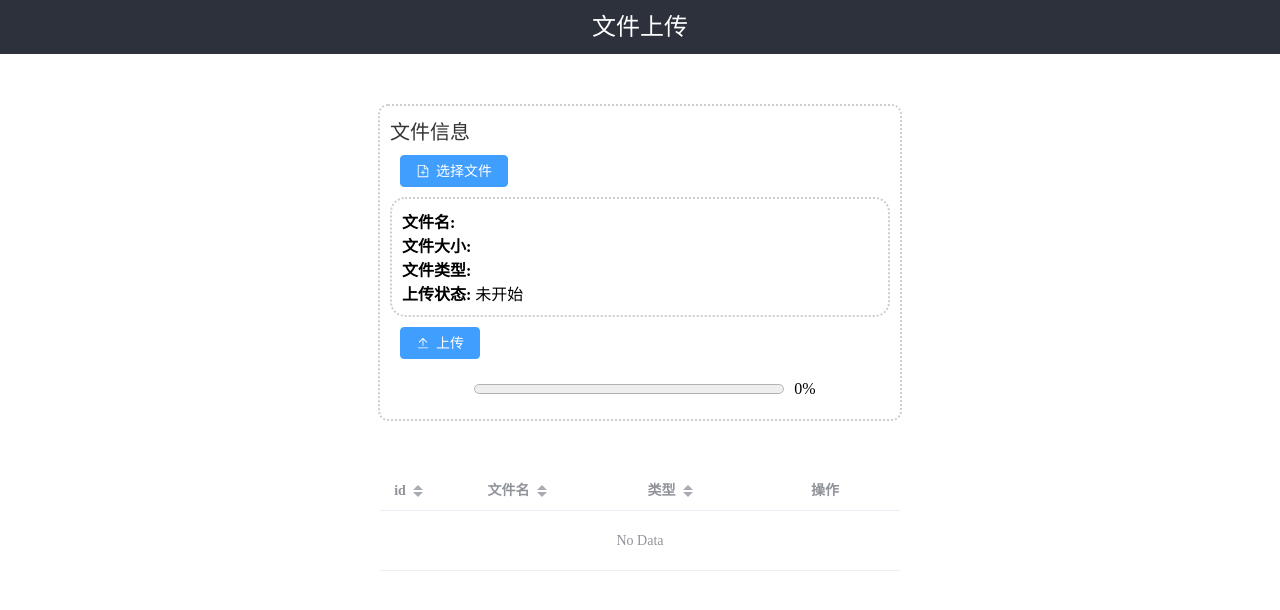
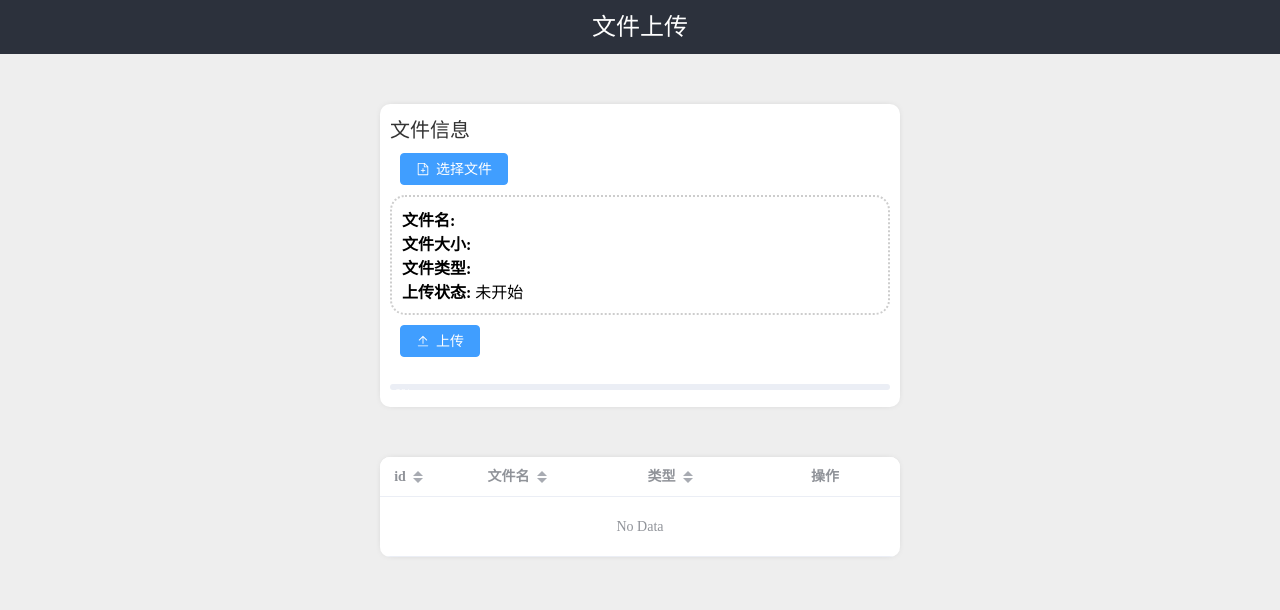
Before and after one commit to WenisOK/VueFileUploader, a Vue app in the folder client/: page / in a window 1280 px wide. Shown: the top 610 px of the page. Built offline with nearby package versions, Linux system fonts and the light colour scheme; no server answers.

Commit message:
更新UI

```diff
--- a/client/src/components/Options.vue
+++ b/client/src/components/Options.vue
@@ -34,7 +34,6 @@ const deleteFile = () => {
     },
   }).then((res) => {
     if (res.data.status) {
-      alert("删除成功！");
       emit("getFileList");
     }
   });
--- a/client/src/components/Upload.vue
+++ b/client/src/components/Upload.vue
@@ -3,7 +3,7 @@
     <div class="topBar">
       <div>文件上传</div>
     </div>
-    <div class="container">
+    <div class="FileUpload">
       <div class="fileTitle">文件信息</div>
       <input type="file" multiple ref="refInput" style="display: none" />
       <el-button
@@ -29,99 +29,99 @@
       </el-button>
       <br />
       <div class="progressDiv">
-        <progress id="progress" ref="refProgress" value="0"></progress>
-        {{ fileInfo.progress }}%
+        <el-progress
+          id="progress"
+          :text-inside="true"
+          :status="fileInfo.progressStatus"
+          :percentage="fileInfo.progressPercentage"
+        ></el-progress>
       </div>
     </div>
   </div>
 </template>
 <script setup>
-import { ref, onMounted } from "vue";
+import { ref, onMounted, reactive } from "vue";
 import { DocumentAdd, Upload } from "@element-plus/icons-vue";
 import typeList from "../type";
+import axios from "axios";
 
-const fileInfo = ref({
+const fileInfo = reactive({
   name: "",
   viewSize: "",
   size: null,
   viewType: "",
   type: null,
   status: "未开始",
-  progress: 0,
   lastModified: null,
+  progressStatus: "",
+  progressPercentage: 0,
 });
 
 const emit = defineEmits(["updateFileList"]);
 
 const refInput = ref();
-const refProgress = ref();
 const uploading = ref(false);
 
 const chooseFile = () => {
   refInput.value.click();
-  fileInfo.value.status = "未开始";
 };
 onMounted(() => {
   refInput.value.addEventListener("change", (e) => {
     let event = e.target.files[0];
     if (event) {
-      fileInfo.value.name = event.name;
-      fileInfo.value.size = event.size;
-      fileInfo.value.type = event.type;
-      fileInfo.value.lastModified = event.lastModified;
-      fileInfo.value.viewSize = (event.size / 1024 / 1024).toFixed(5) + "Mib";
-      fileInfo.value.viewType = getFileTypes(event.type);
+      fileInfo.name = event.name;
+      fileInfo.size = event.size;
+      fileInfo.type = event.type;
+      fileInfo.lastModified = event.lastModified;
+      fileInfo.viewSize = (event.size / 1024 / 1024).toFixed(5) + "Mib";
+      fileInfo.viewType = getFileTypes(event.type);
+      fileInfo.status = "未开始";
+      fileInfo.progressPercentage = 0;
+      fileInfo.progressStatus = "";
     }
-    fileInfo.value.progress = 0;
-    refProgress.value.value = 0;
   });
 });
 
-const upload = () => {
+function upload() {
   if (refInput.value.files.length < 1) {
-    return alert("文件未选择");
+    return alert("文件未选择或重复上传");
   }
 
-  fileInfo.value.status = "发送中";
+  fileInfo.status = "发送中";
 
   let formData = new FormData();
   formData.append("file", refInput.value.files[0]);
 
-  const xhr = new XMLHttpRequest();
-
   uploading.value = true;
 
-  xhr.onreadystatechange = () => {
-    if (xhr.readyState === 4) {
-      const response = JSON.parse(xhr.response);
-      if (xhr.status === 200 && response.status === 1) {
-        fileInfo.value.status = "上传成功";
-        emit("updateFileList");
-      } else {
-        fileInfo.value.status = "上传失败";
-      }
+  axios({
+    method: "POST",
+    url: "/upload",
+    params: {
+      filename: fileInfo.name,
+      size: fileInfo.size,
+      lastModified: fileInfo.lastModified,
+      type: fileInfo.type || "unknown",
+    },
+    data: formData,
+    onUploadProgress: uploadProgress,
+  }).then((res) => {
+    if (res.data.status === 1) {
       uploading.value = false;
+      fileInfo.status = "上传成功";
+      fileInfo.progressStatus = "success";
+      refInput.value.value = "";
+      emit("updateFileList");
     }
-  };
+  });
+}
 
-  xhr.upload.onprogress = (e) => {
-    refProgress.value.max = e.total;
-    refProgress.value.value = e.loaded;
-    fileInfo.value.progress = parseInt((e.loaded / e.total) * 100);
-  };
+function uploadProgress(e) {
+  fileInfo.progressPercentage = (e.loaded / e.total) * 100;
+}
 
-  xhr.open(
-    "POST",
-    `/upload?filename=${fileInfo.value.name}&type=${
-      fileInfo.value.type ? fileInfo.value.type : "unknow"
-    }&size=${fileInfo.value.size}&lastModified=${fileInfo.value.lastModified}`
-  );
-
-  xhr.send(formData);
-};
-
-const getFileTypes = (e) => {
+function getFileTypes(e) {
   if (e) return typeList[e] === undefined ? e : typeList[e];
   return "未知类型";
-};
+}
 </script>
--- a/client/src/style.css
+++ b/client/src/style.css
@@ -1,6 +1,7 @@
 body {
   margin: 0;
   user-select: none;
+  background-color: #eee;
 }
 .topBar {
   height: 54px;
@@ -12,12 +13,14 @@ body {
   background-color: #2c313c;
 }
 
-.container {
+.FileUpload {
   max-width: 520px;
   min-width: 370px;
   margin: 50px auto;
-  border: dotted 2px #cdcdcd;
   border-radius: 10px;
+  box-shadow: 0 0 10px -6px gray;
+  background-color: #fff;
+  width: 100%;
 }
 
 .fileTitle {
@@ -40,8 +43,10 @@ body {
 
 #progress {
   height: 20px;
-  width: 310px;
+  min-width: 350px;
+  max-width: 500px;
   margin: 10px;
+  width: 100%;
 }
 
 .progressDiv {
@@ -60,6 +65,9 @@ body {
   max-width: 520px;
   min-width: 370px;
   margin: 10px auto;
+  border-radius: 10px;
+  overflow: hidden;
+  box-shadow: 0 0 10px -6px gray;
 }
 
 .listsTable * {
```
